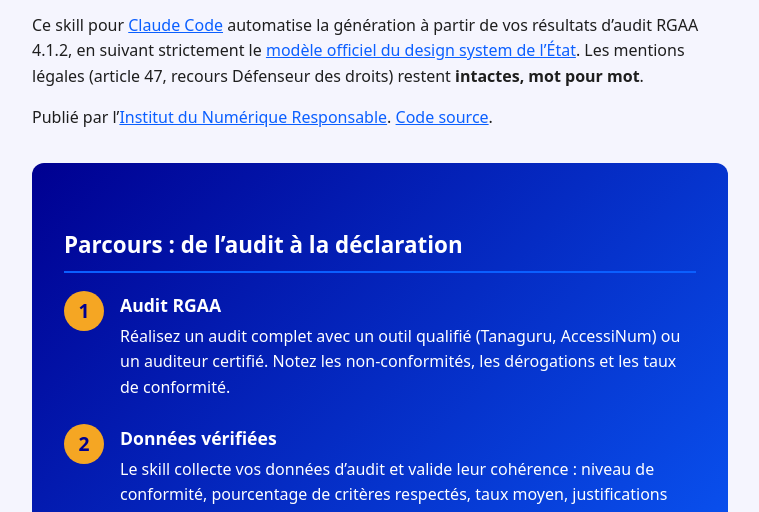
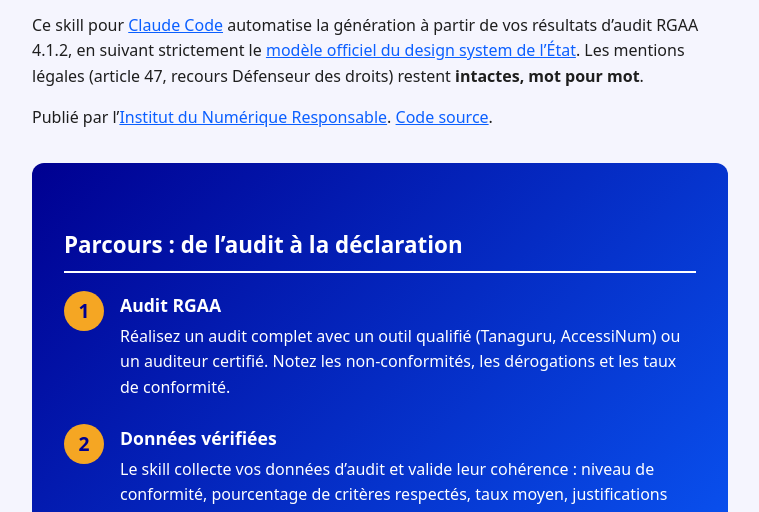
Before and after one commit to Institut-du-Numerique-Responsable/claude_skill_accessibilite, a plain HTML site: page docs/index.html in a window 1280 px wide. Shown: the part 286-798 px from the top of the page, without its empty margins (260-1019 px from the left). Drawn offline with Linux system fonts and the light colour scheme.

Commit message:
fix: corriger bordure du titre dans le parcours (bleu sur bleu)
Problème : La bordure sous le titre 'Parcours : de l’audit à la déclaration'
était en bleu (var(--bleu-action)) sur fond bleu dégradé, ce qui la
rendait peu visible.

Solution : Ajout de '.parcours h2 { border-bottom-color: var(--texte-clair); }'
pour que la bordure soit blanche et visible sur le fond bleu.

```diff
--- a/docs/index.html
+++ b/docs/index.html
@@ -99,6 +99,11 @@
     margin-top: 2rem;
     border-bottom: 2px solid var(--bleu-action);
     padding-bottom: 0.5rem;
+  }
+
+  .parcours h2 {
+    color: var(--texte-clair);
+    border-bottom-color: var(--texte-clair);
   }
 
   h3 {
```
